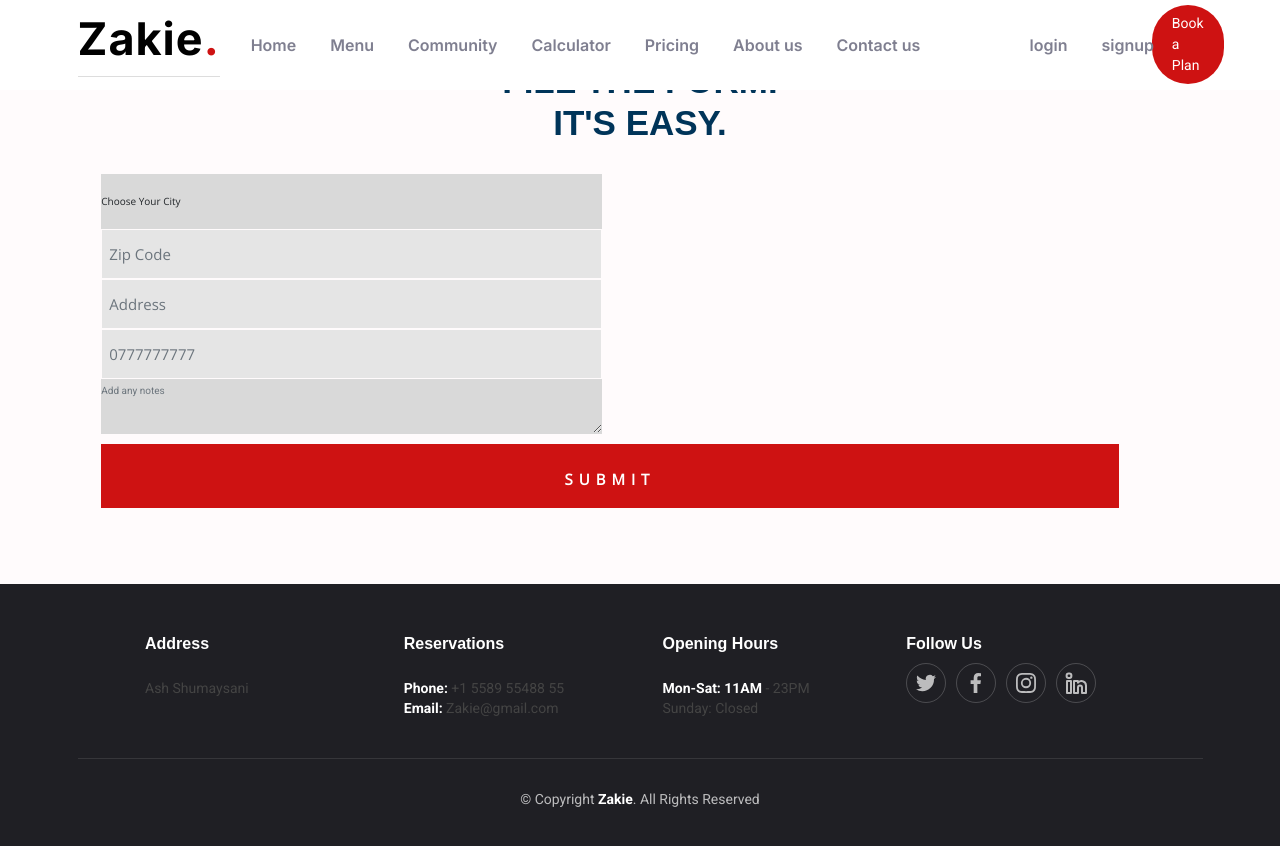
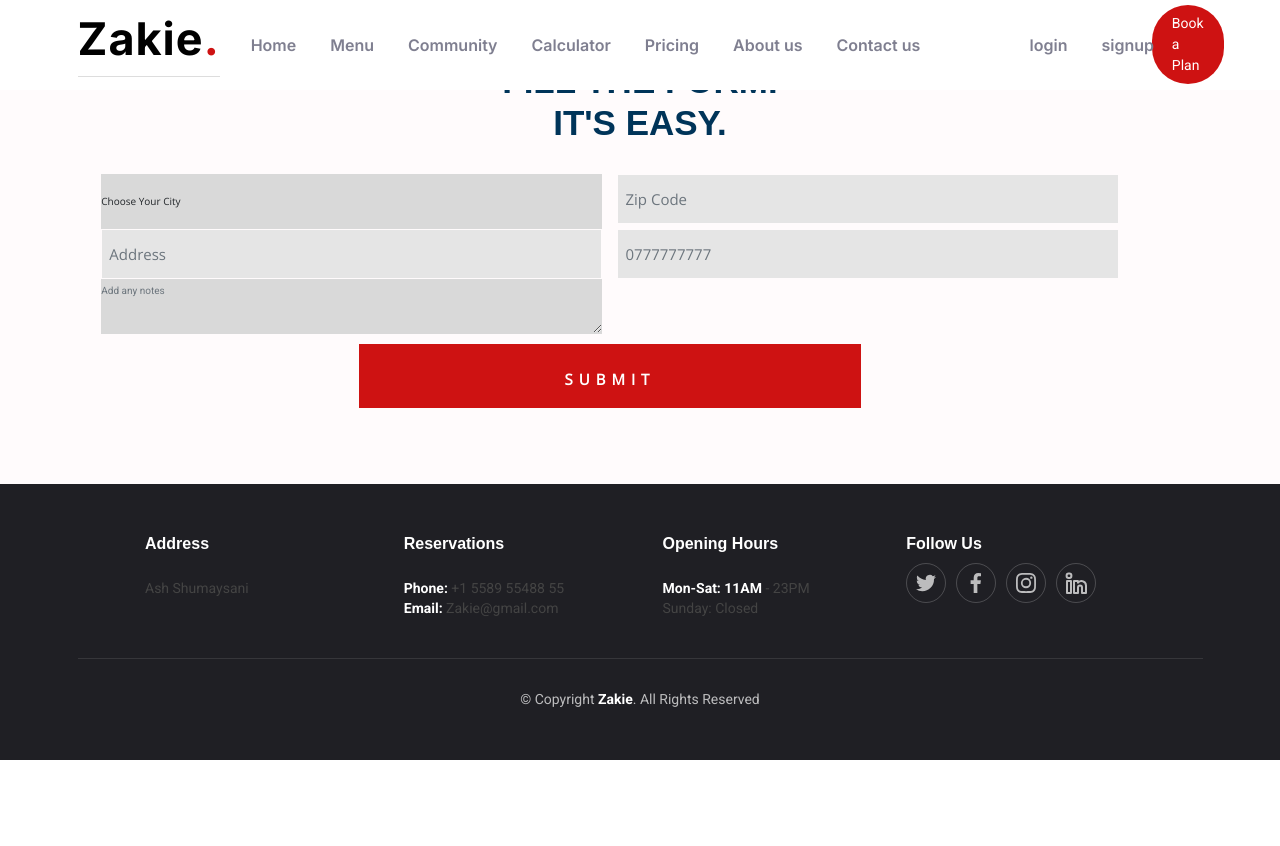
Before and after one commit to RaghadKarasneh/zakie_project_nine, a React (Create React App) app: page /Subscribe in a window 1280 px wide. Shown: the top 846 px of the page. Built offline with nearby package versions, Linux system fonts and the light colour scheme.

Commit message:
project 9

```diff
--- a/src/App.css
+++ b/src/App.css
@@ -23,3 +23,7 @@ padding-top: -20px !important;
     animation: App-logo-spin infinite 20s linear;
   }
 }
+
+.order-lg-1 p{
+  font-size: 20px;
+}
--- a/src/Components/Subscribe.js
+++ b/src/Components/Subscribe.js
@@ -52,7 +52,7 @@ function Subscribe() {
                 name="contactForm"
               >
                 <div className="row">
-                <div className="col-md-12 form-group">
+                <div className="col-md-4 form-group">
 
                     <select
                 className="form-control activity"
@@ -66,10 +66,10 @@ function Subscribe() {
                     </select>
                   </div>
 
-                </div>
-                <div className='row'>
 
-                <div className="col-md-12 form-group">
+
+
+                <div className="col-md-4 form-group">
                     <input
                       type="text"
                       className="form-control"
@@ -79,9 +79,9 @@ function Subscribe() {
                       onChange={setZipCodeHandle}
                     />
                   </div>
-                </div>
-                <div className='row'>
-                <div className="col-md-12 form-group">
+
+
+                <div className="col-md-4 form-group">
                     <input
                       type="text"
                       className="form-control"
@@ -91,9 +91,9 @@ function Subscribe() {
                       onChange={setAddressHandle}
                     />
                   </div>
-                </div>
-                <div className="row">
-                  <div className="col-md-12 form-group">
+
+
+                  <div className="col-md-4 form-group">
                     <input
                       type="text"
                       className="form-control"
@@ -104,8 +104,8 @@ function Subscribe() {
                       onChange={setPhoneNumberHandle}
                     />
                   </div>
-                </div>
-                <div className="row">
+
+
                   <div className="col-md-12 form-group">
                     <textarea
                       className="form-control"
@@ -120,7 +120,7 @@ function Subscribe() {
                   </div>
                 </div>
                 <div className="row">
-                  <div className="col-md-12">
+                  <div className="col-md-6 subscribe-button">
                     <input
                       type="submit"
                       defaultValue="Send Message"
@@ -130,6 +130,7 @@ function Subscribe() {
                     <span className="submitting mt-3" />
                   </div>
                 </div>
+
               </form>
               <div id="form-message-warning" className=' mt-4' />
               <div id="form-message-success">
--- a/src/css/subscribe.css
+++ b/src/css/subscribe.css
@@ -101,3 +101,6 @@ width: 100% !important;
     max-width: 100% !important;
 
   }
+  .subscribe-button{
+    margin: auto;
+  }
--- a/src/login.js
+++ b/src/login.js
@@ -29,7 +29,7 @@ function Login(){
         <form onSubmit={(e)=>Fun(e)}>
 
           <div className="divider d-flex align-items-center my-4">
-            <h1 className="text-center fw-bold mx-3 mb-0" style={{color:'#FF4141'}}>Login</h1>
+            <h2 className="text-center fw-bold mx-3 mb-0" style={{color:'#FF4141',margin:'auto 150px'}}>SIGN IN</h2>
           </div>
           {/* Email input */}
           <div className="form-outline mb-4">
@@ -64,7 +64,7 @@ function Login(){
               type="submit"
               className="btn btn-danger btn-lg"
               style={{ paddingLeft: "2.5rem", paddingRight: "2.5rem",color:"white" }}
-            >Login</button>
+            >SIGN IN</button>
 
             <p className="small fw-bold mt-2 pt-1 mb-0" style={{color:'#000000'}}>
               Don't have an account?{" "}
--- a/src/reducers/reg.js
+++ b/src/reducers/reg.js
@@ -47,10 +47,10 @@ const registerReducer=(state={usernameError:'',emailError:'',passError:'',confir
         case "SIGNUP":
             if(state.usernameError == null && state.emailError == null && state.passError == null && state.confirmPassError == null) {
 
-                axios.post('http://localhost/project9-1/PHP/reg.php?username='+state.username+'&email='+state.email+'&password='+state.password)
+                axios.post('http://localhost/zakie_project_nine/PHP/reg.php?username='+state.username+'&email='+state.email+'&password='+state.password)
                 .then(()=>{
                     console.log('dyar');
-                    window.location="/log";
+                    window.location="./log";
                 })
                 // .catch(()=>{
                 //     console.log("error");
--- a/src/signup.js
+++ b/src/signup.js
@@ -3,15 +3,11 @@ import {useSelector,useDispatch } from 'react-redux';
 import {username,email,password,confirmPass, signup} from "./actions";
 import './App.css'
 
-
-
-
-
 function Signup(){
     const dispatch=useDispatch();
     const error=useSelector(state=>state.register);
 
-    const handleSubmit=()=>{
+    const handleSubmit=(e)=>{
       dispatch(signup());
         window.location.href('/log')
     }
@@ -19,10 +15,10 @@ function Signup(){
 
 
 
-    <section className="vh-100 mt-5 mb-5" style={{ backgroundColor: "#D8D8D8" }}>
+    <section className=" mt-5" style={{ backgroundColor: "#D8D8D8" }}>
 
 
-  <div className="container h-100">
+  <div className="container">
 
     <div className="row d-flex justify-content-center align-items-center h-100">
       <div className='col'>
@@ -40,9 +36,9 @@ function Signup(){
                   />
               </div>
               <div className="col-md-10 col-lg-6 col-xl-5 order-2 order-lg-1">
-                <p className="text-center h1 fw-bold mb-5 mx-1 mx-md-4 mt-4" style={{color:'#FB4646'}}>
+                <h2 className="text-center h1 fw-bold mb-5 mx-1 mx-md-4 mt-4" style={{color:'#FB4646'}}>
                   Sign up
-                </p>
+                </h2>
                 <form className="mx-1 mx-md-4" onSubmit={()=>handleSubmit()}>
                   <div className="d-flex flex-row align-items-center mb-4">
                     <i className="fas fa-user fa-lg me-3 fa-fw" style={{color:'#FF4141'}}/>
@@ -122,7 +118,7 @@ function Signup(){
                   <p className="small fw-bold mt-2 pt-1 mb-0" style={{color:'#787878'}}>
              Already have an Account??  {" "}
               <a href="../log" className="link " style={{color:'#FF3B0B'}}>
-                Login
+                Sign In
               </a>
             </p>
             <br></br>
@@ -130,7 +126,7 @@ function Signup(){
                   <div className="d-flex justify-content-center mx-4 mb-3 mb-lg-4" >
                   {(error.usernameError || error.emailError || error.passError || error.confirmPassError)
 
-            ?<button type="submit"  defaultValue="Sign up"  disabled>SignUp</button>
+            ?<button type="submit"  defaultValue="Sign up" onClick={(e)=>handleSubmit}  disabled>SignUp</button>
             :<button  type="submit"  defaultValue="Sign up"  style={{color:'#FFFFFF',borderColor:"#5F5F5F",borderRadius:"10px",width:'190px',height:'50px'}} className="bttn">Sign Up</button>
 
 
```
